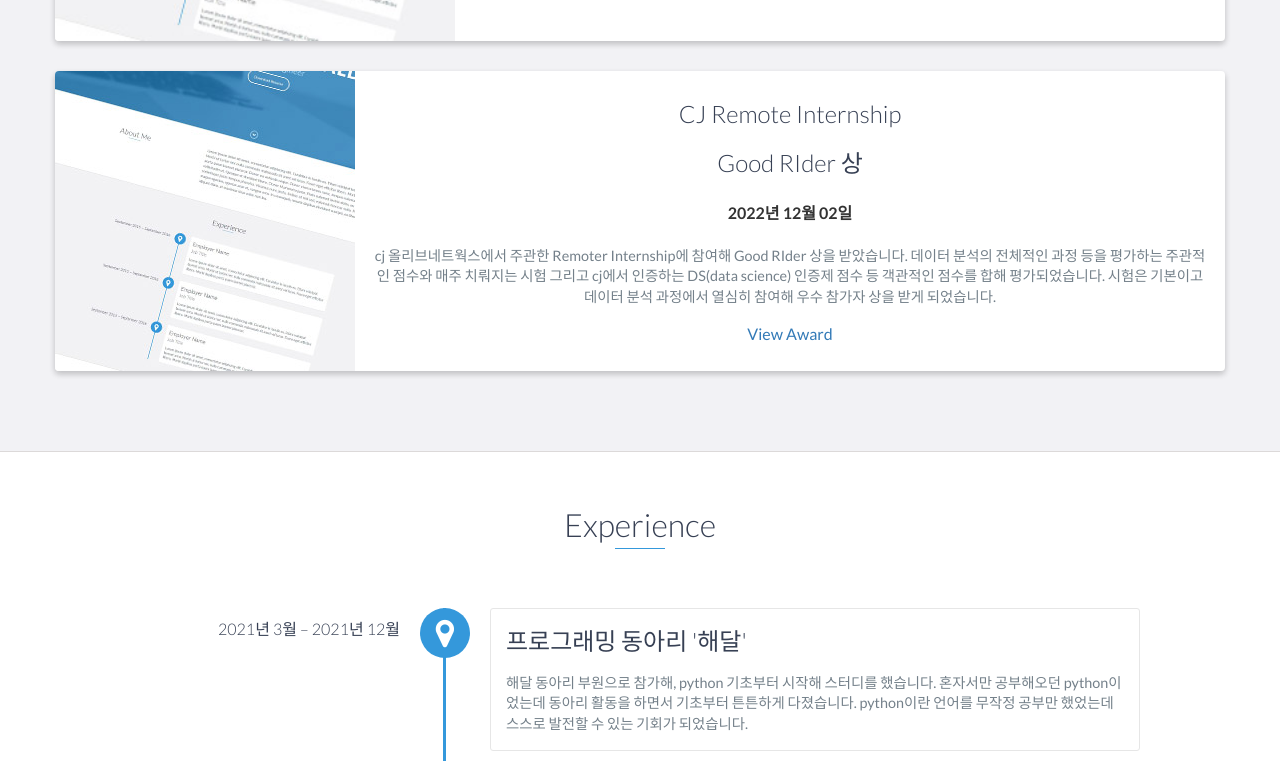
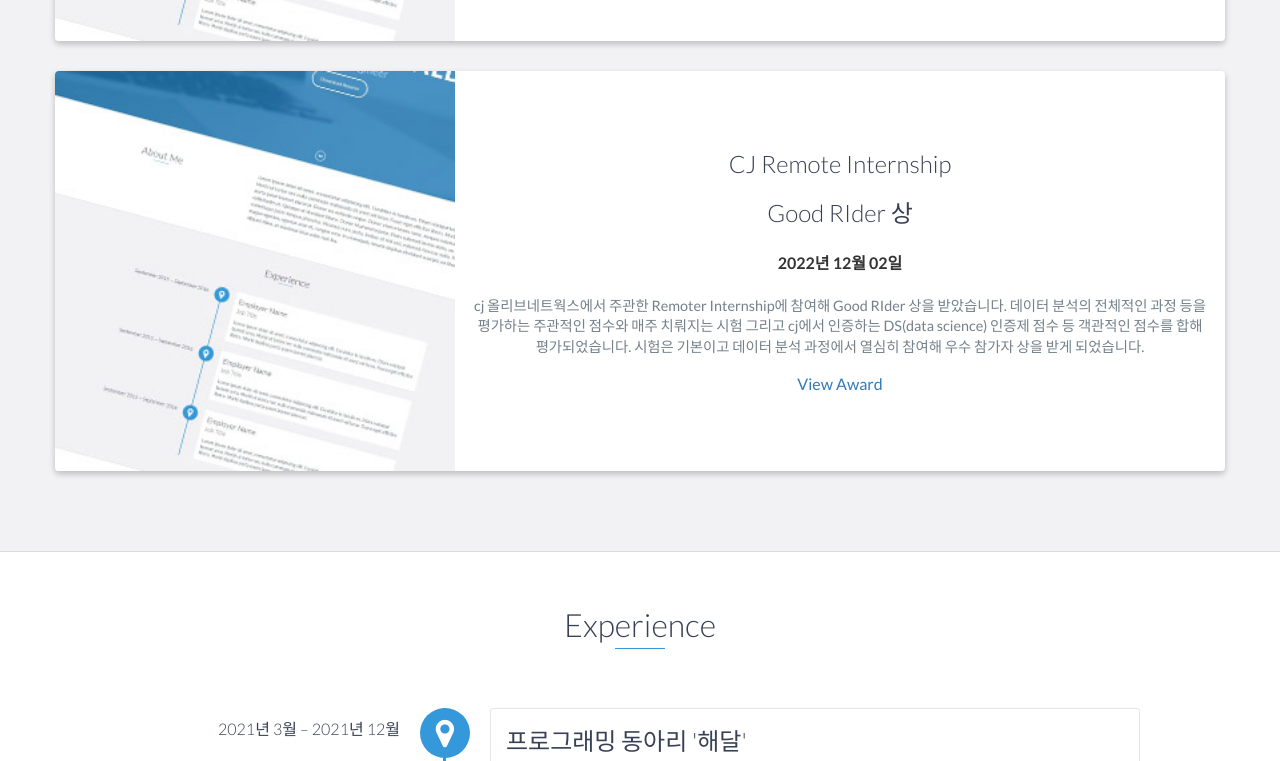
Before and after one commit to dhalsdl12/devFolio, a website: page index.html in a window 1280 px wide. Shown: the part 3175-3936 px from the top of the page. Drawn offline with nearby package versions, Linux system fonts and the light colour scheme.

Commit message:
221204 update

```diff
--- a/index.html
+++ b/index.html
@@ -243,7 +243,7 @@
 
                 <div class="award shadow-large">
                     <div class="award-image">
-                        <img src="images/project.jpg" width="300"/>
+                        <img src="images/project.jpg" width="400"/>
                     </div>
                     <!-- End .project-image -->
                     <div class="award-info">
--- a/scss/styles.scss
+++ b/scss/styles.scss
@@ -673,7 +673,7 @@
     position: absolute;
     top: 50%;
     transform: translateY(-50%);
-    margin-left: 300px;
+    margin-left: 400px;
     padding: 15px;
 
     h3 {
@@ -736,7 +736,7 @@
     position: absolute;
     top: 50%;
     transform: translateY(-50%);
-    margin-left: 300px;
+    margin-left: 400px;
     padding: 15px;
 
     h3 {
```
Also changed, not shown: css/styles.css.
